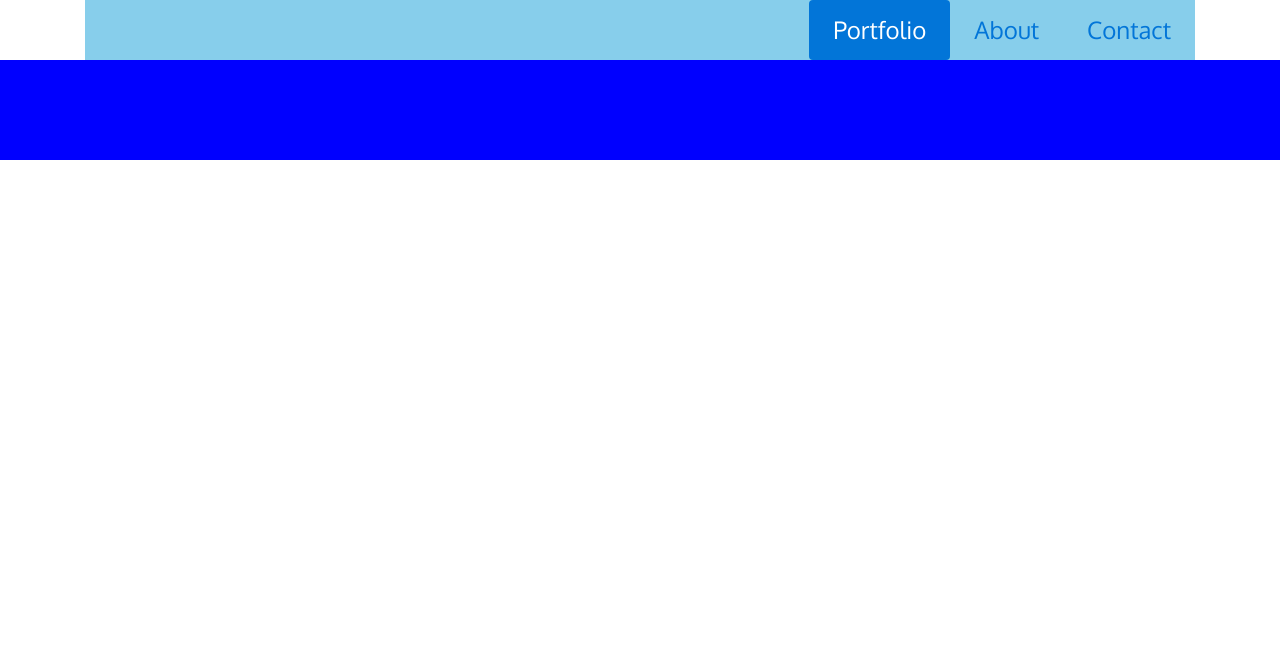
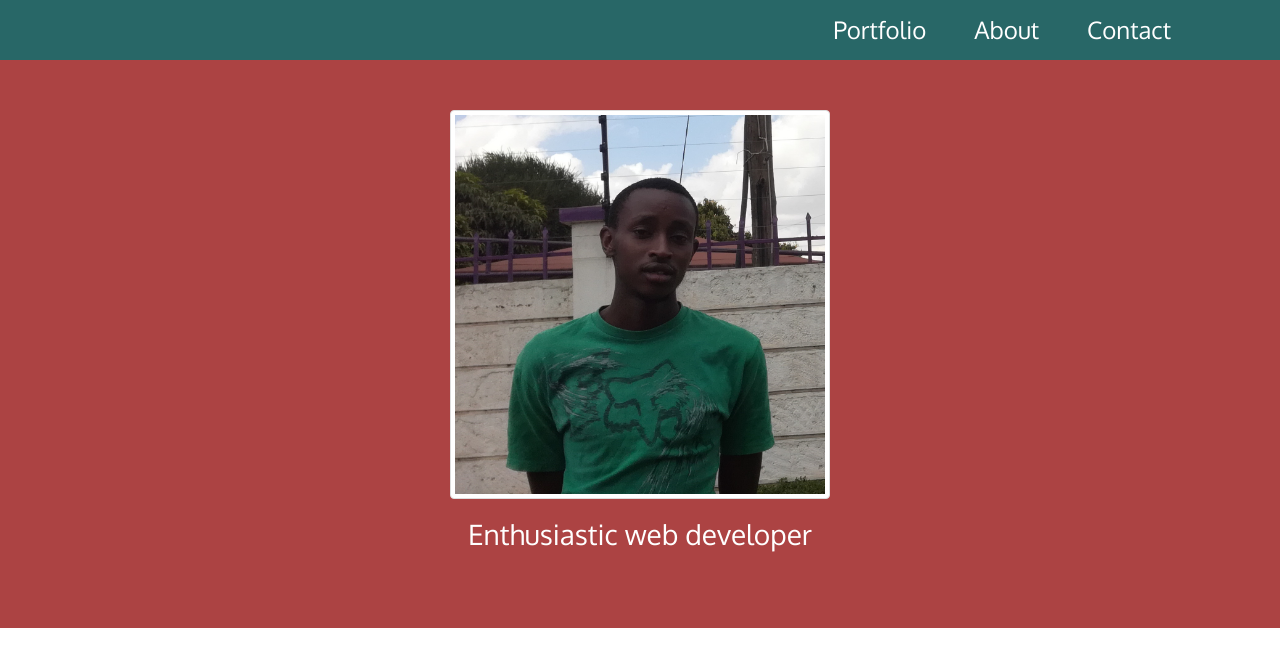
Before and after one commit to DavidNjoroge/sample-bootstrap4-portfolio, a plain HTML site: page index.html in a window 1280 px wide. Drawn offline with Linux system fonts and the light colour scheme.

Commit message:
add header and profile picture

```diff
--- a/css/styles.css
+++ b/css/styles.css
@@ -1,17 +1,18 @@
 body {
   font-family: 'Oxygen', sans-serif;
   font-size: 24px;
+  color: white;
+}
+
+a {
+  color: white;
 }
 
 
 /*navbar*/
 
-ul {}
-
-li {}
-
-.nav {
-  background-color: skyblue;
+nav {
+  background-color: rgb(40, 103, 103);
 }
 
 
@@ -21,8 +22,20 @@ li {}
 /*header*/
 
 header {
-  height: 100px;
-  background-color: blue;
+  background-color: rgb(172, 67, 67);
+}
+
+img {
+  width: 380px;
+}
+
+.centr {
+  padding: 50px;
+  text-align: center;
+}
+
+h3 {
+  padding: 20px;
 }
 
 
--- a/index.html
+++ b/index.html
@@ -15,7 +15,7 @@
     <div class="container">
       <ul class="nav justify-content-end nav-pills flex-column flex-sm-row">
 
-        <li class="nav-item"><a class="nav-link active" href="#portfolio">Portfolio</a></li>
+        <li class="nav-item"><a class="nav-link" href="#portfolio">Portfolio</a></li>
         <li class="nav-item"><a class="nav-link" href="#about">About</a></li>
         <li class="nav-item"><a class="nav-link" href="#contact">Contact</a></li>
 
@@ -25,7 +25,10 @@
   <!-- navbar ends -->
   <header>
     <div class="container">
-
+      <div class="centr">
+        <img src="assets/portfolio-pic.jpg" class="img-thumbnail mx-auto d-block" alt="Responsive image">
+        <h3>Enthusiastic web developer</h3>
+      </div>
     </div>
   </header>
 
```
